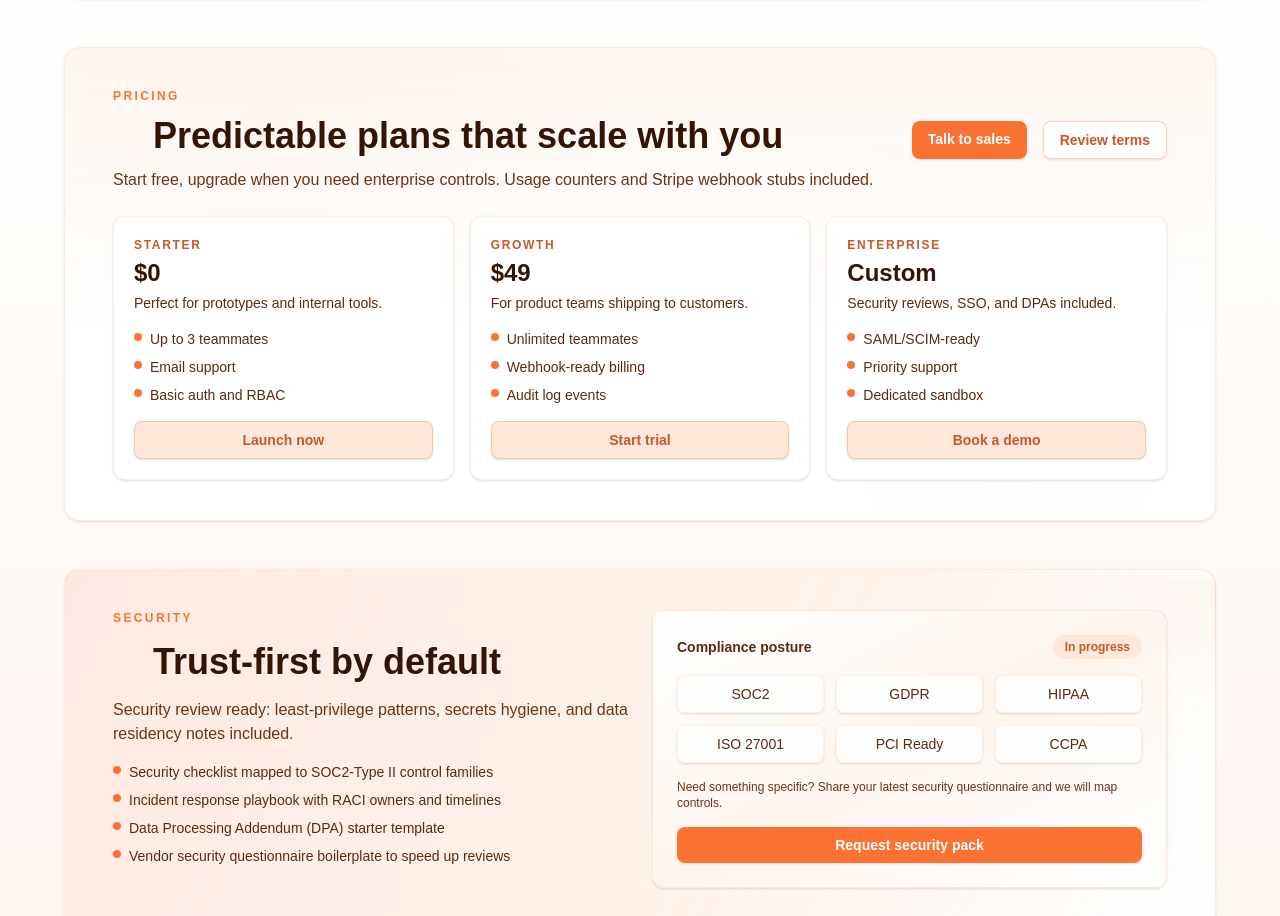
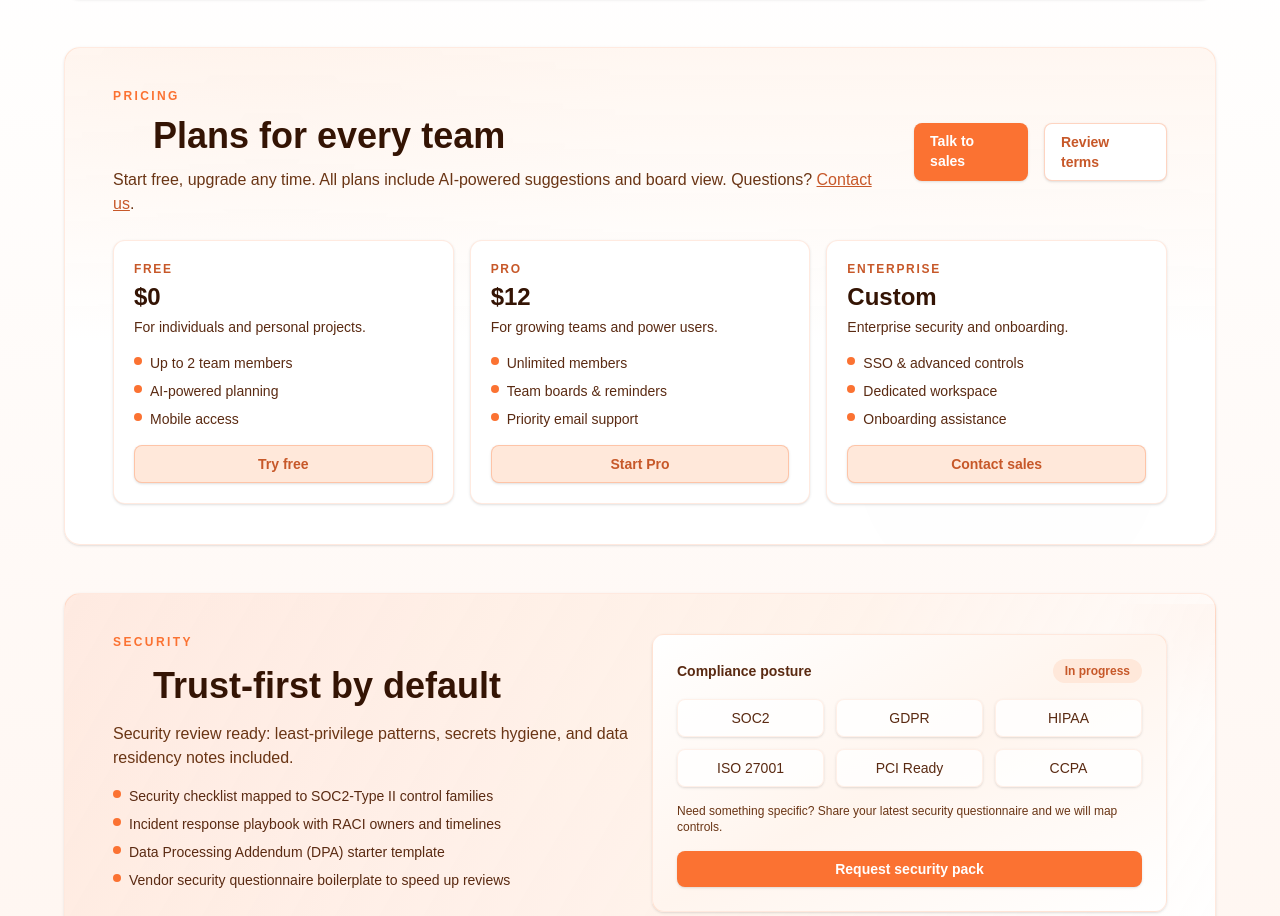
Before and after one commit to chiragbidx/web-mason-tjz, a Next.js app: page / in a window 1280 px wide. Shown: the part 3031-3947 px from the top of the page. Built offline with nearby package versions, Linux system fonts and the light colour scheme; no server answers; the database is empty; some icons are missing.

Commit message:
Update PricingSection for Tasklyst SaaS audience and contact

```diff
--- a/components/home/PricingSection.tsx
+++ b/components/home/PricingSection.tsx
@@ -1,7 +1,7 @@
 import { HugeiconsIcon } from "@hugeicons/react";
 import { CreditCardIcon } from "@hugeicons/core-free-icons";
 
-// Section: Pricing plans grid with CTAs
+// Section: Tasklyst pricing grid for SaaS audience
 export function PricingSection() {
   return (
     <section
@@ -17,12 +17,14 @@ export function PricingSection() {
           <p className="text-xs font-semibold uppercase tracking-[0.2em] text-[#fb7232]">Pricing</p>
           <h2 className="flex items-center gap-3 text-3xl font-bold text-[#341404] sm:text-4xl">
             <HugeiconsIcon icon={CreditCardIcon} size={28} color="#fb7232" strokeWidth={1.6} />
-            Predictable plans that scale with you
+            Plans for every team
           </h2>
-          <p className="text-base text-[#6a3515]">Start free, upgrade when you need enterprise controls. Usage counters and Stripe webhook stubs included.</p>
+          <p className="text-base text-[#6a3515]">
+            Start free, upgrade any time. All plans include AI-powered suggestions and board view. Questions? <a href="mailto:chirag@bidx.ai" className="text-[#c75829] underline">Contact us</a>.
+          </p>
         </div>
         <div className="flex gap-3 sm:gap-4">
-          <a href="mailto:sales@example.com" className="rounded-lg bg-[#fb7232] px-4 py-2 text-sm font-semibold text-white shadow-sm transition hover:-translate-y-0.5 hover:bg-[#e06225] hover:shadow-md">
+          <a href="mailto:chirag@bidx.ai" className="rounded-lg bg-[#fb7232] px-4 py-2 text-sm font-semibold text-white shadow-sm transition hover:-translate-y-0.5 hover:bg-[#e06225] hover:shadow-md">
             Talk to sales
           </a>
           <a href="#legal" className="rounded-lg border border-[#fb7232]/30 bg-white px-4 py-2 text-sm font-semibold text-[#c75829] shadow-sm transition hover:-translate-y-0.5 hover:shadow-md">
@@ -32,9 +34,9 @@ export function PricingSection() {
       </div>
       <div className="mt-6 grid gap-4 sm:grid-cols-3">
         {[
-          { name: "Starter", price: "$0", desc: "Perfect for prototypes and internal tools.", features: ["Up to 3 teammates", "Email support", "Basic auth and RBAC"], cta: "Launch now" },
-          { name: "Growth", price: "$49", desc: "For product teams shipping to customers.", features: ["Unlimited teammates", "Webhook-ready billing", "Audit log events"], cta: "Start trial" },
-          { name: "Enterprise", price: "Custom", desc: "Security reviews, SSO, and DPAs included.", features: ["SAML/SCIM-ready", "Priority support", "Dedicated sandbox"], cta: "Book a demo" },
+          { name: "Free", price: "$0", desc: "For individuals and personal projects.", features: ["Up to 2 team members", "AI-powered planning", "Mobile access"], cta: "Try free" },
+          { name: "Pro", price: "$12", desc: "For growing teams and power users.", features: ["Unlimited members", "Team boards & reminders", "Priority email support"], cta: "Start Pro" },
+          { name: "Enterprise", price: "Custom", desc: "Enterprise security and onboarding.", features: ["SSO & advanced controls", "Dedicated workspace", "Onboarding assistance"], cta: "Contact sales" },
         ].map((plan) => (
           <div key={plan.name} className="flex flex-col gap-4 rounded-xl border border-[#fb7232]/15 bg-white p-5 shadow-sm">
             <div className="space-y-1">
@@ -48,7 +50,7 @@ export function PricingSection() {
               ))}
             </ul>
             <a
-              href="https://vercel.com/new"
+              href={plan.name === "Enterprise" ? "mailto:chirag@bidx.ai" : "#"}
               className="mt-auto inline-flex items-center justify-center rounded-lg border border-[#fb7232]/30 bg-[#ffe8da] px-3 py-2 text-sm font-semibold text-[#c75829] shadow-sm transition hover:-translate-y-0.5 hover:shadow-md"
             >
               {plan.cta}
```
